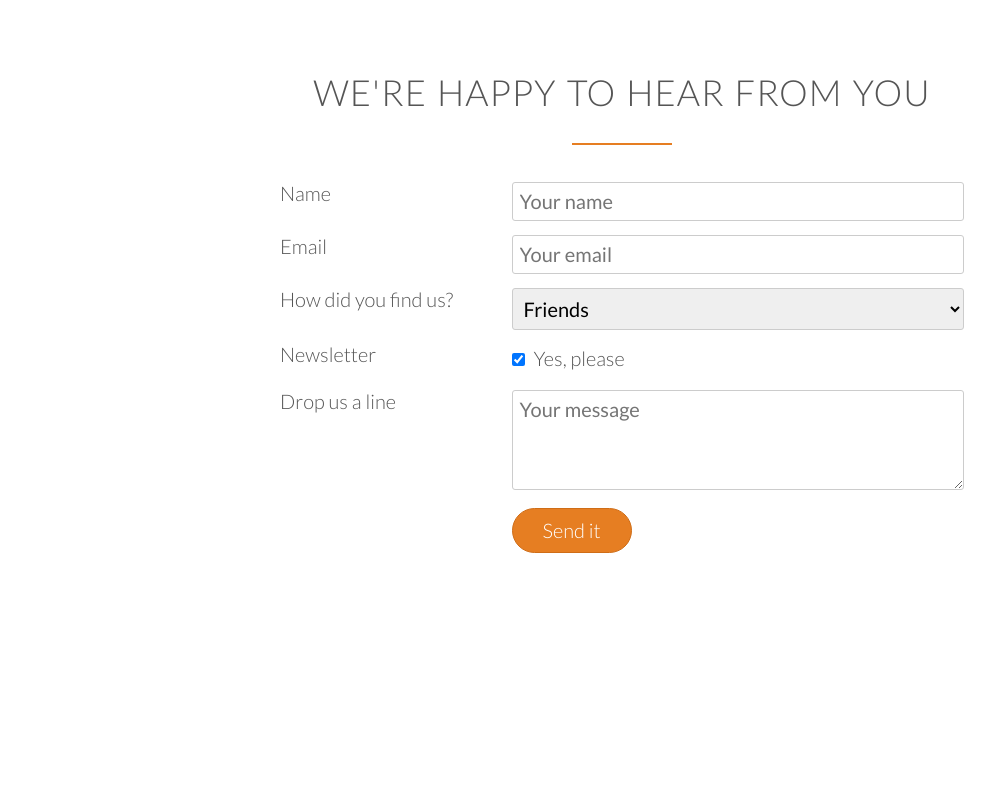
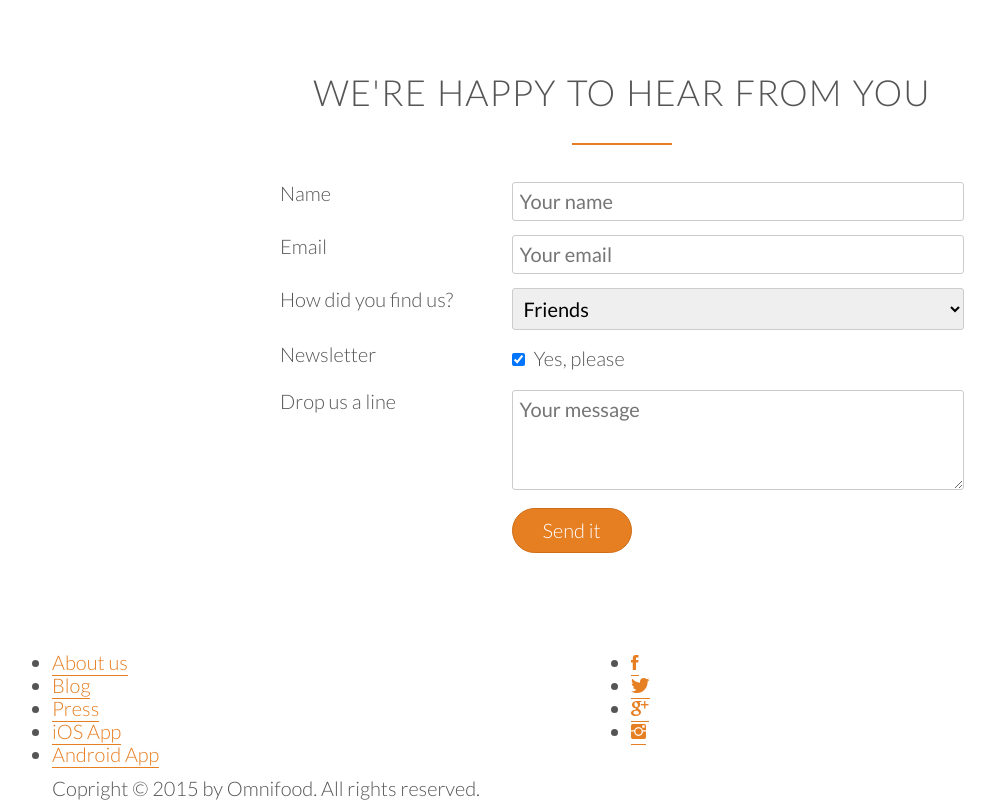
Before and after one commit to Talbekk/omnifood, a plain HTML site: page index.html in a window 1280 px wide. Shown: the part 4606-5406 px from the top of the page, without its empty margins (18-1013 px from the left). Before the commit the page ends 5245 px from the top, so only its background shows below. Drawn offline with Linux system fonts and the light colour scheme; files whose address does not match are found by name.

Commit message:
adds nav bar in html

```diff
--- a/index.html
+++ b/index.html
@@ -362,17 +362,42 @@
                 </form>
             </div>
         </section>
+        <footer>
+            <div class="row">
+                <div class="col span-1-of-2">
+                    <ul class="footer-nav">
+                        <li><a href="#">About us</a></li>
+                        <li><a href="#">Blog</a></li>
+                        <li><a href="#">Press</a></li>
+                        <li><a href="#">iOS App</a></li>
+                        <li><a href="#">Android App</a></li>
+                    </ul>
+                </div>
+                <div class="col span-1-of-2">
+                     <ul class="social-links">
+                        <li><a href="#"><i class="ion-social-facebook"></i></a></li>
+                        <li><a href="#"><i class="ion-social-twitter"></i></a></li>
+                        <li><a href="#"><i class="ion-social-googleplus"></i></a></li>
+                        <li><a href="#"><i class="ion-social-instagram"></i></a></li>
+                    </ul>
+                </div>
+            </div>
+            <div class="row">
+                <p>
+                    Copright &copy; 2015 by Omnifood. All rights reserved.
+                </p>
+            </div>
+        </footer>
     </body>
 </html>
 
 <!----
-Section 7: Contact form
-Title: We're happy to hear from you
+Navigation:
+1. About us
+2. Blog
+3. Press
+4. iOS App
+5. Android App
 
-Fields to include:
-Name
-Email
-How did you find us?
-Newsletter
-Drop us a line
+Also include links to facebook, twitter, google+ and Instagram accounts.
 ---->
```
